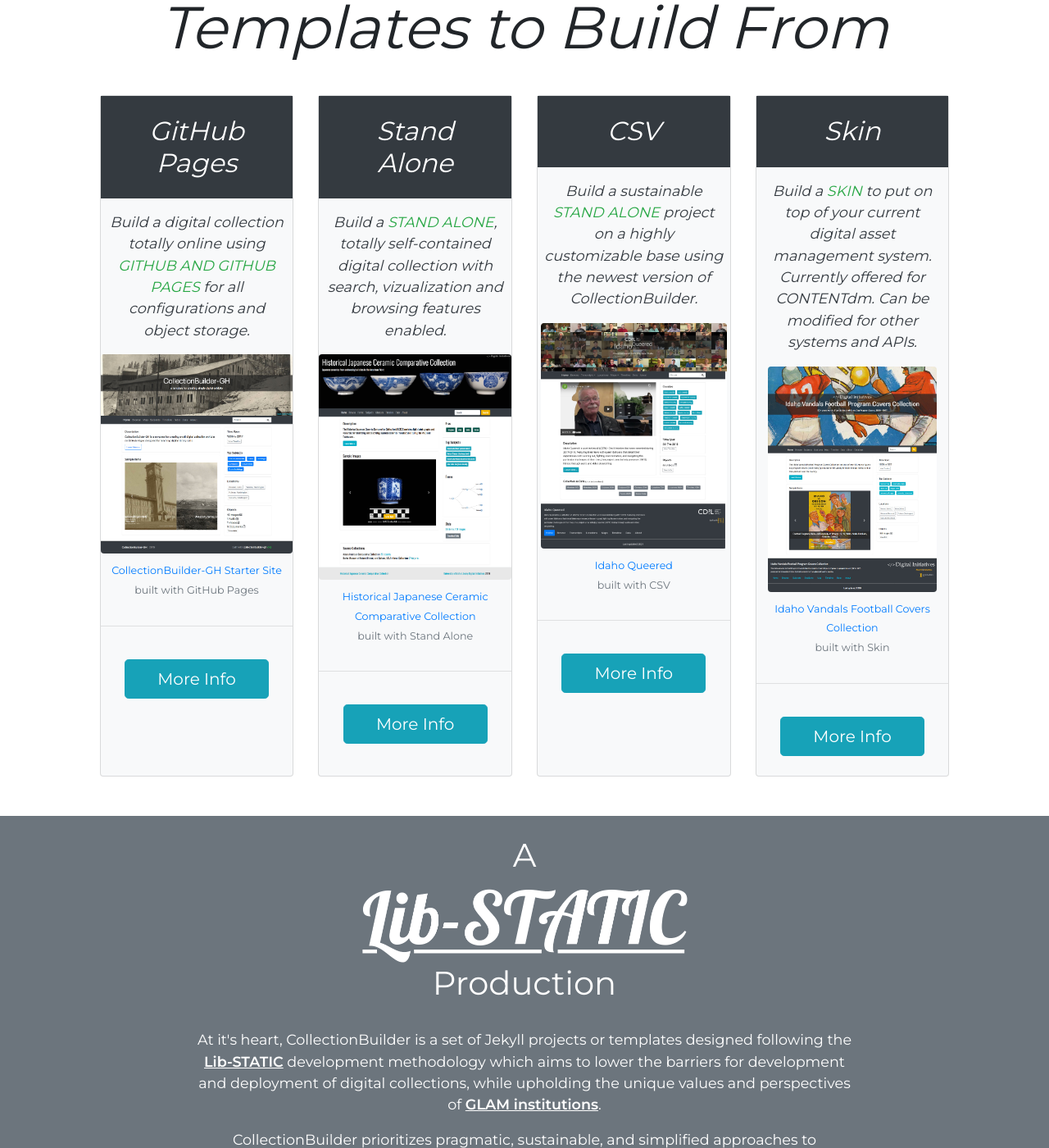
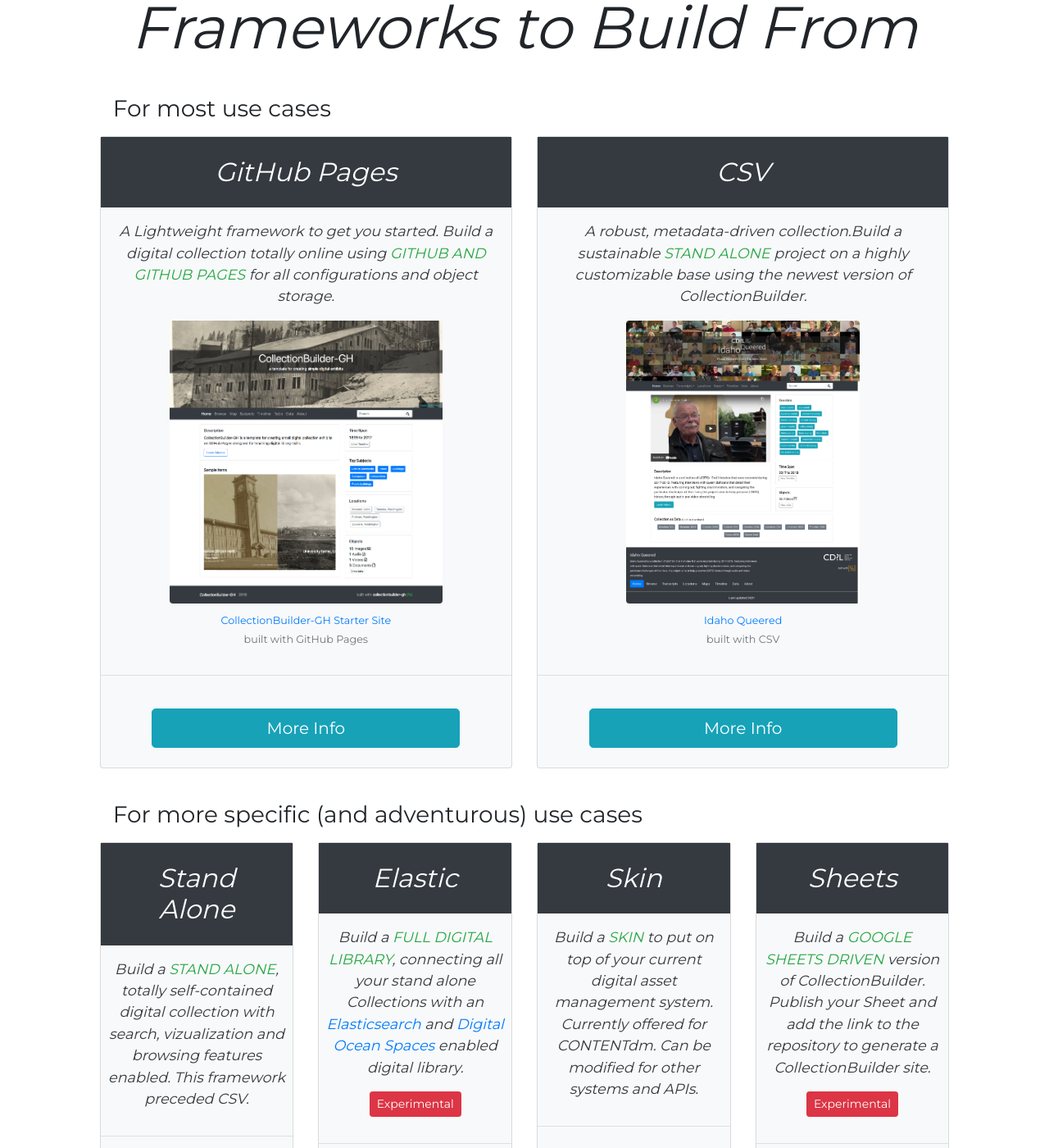
Before and after one commit to CollectionBuilder/collectionbuilder.github.io, a Jekyll site: the page built from index.html, in a window 1280 px wide and 1400 px high, scrolled down 1433 px. Shown: the whole window at 82% size. Built offline with Jekyll 4.4.1, drawn with Linux system fonts in a browser that asks for light colours; comment, search, counter and statistics services are not loaded; some of the changed text lies outside the part shown.

Commit message:
revised design

```diff
--- a/_data/types.csv
+++ b/_data/types.csv
@@ -1,6 +1,7 @@
-id,title,github,image,description,points,collection,coll-link,skin-type,demo,workshop
-gh,GitHub Pages,https://github.com/CollectionBuilder/collectionbuilder-gh,gh-base.jpg,"Build a digital collection totally online using <span class='text-success text-uppercase'>GitHub and GitHub Pages</span> for all configurations and object storage.","Classroom Projects;Serverless Omeka;Small Collections;Learning about Git, Static Web Technologies, web development and design",CollectionBuilder-GH Starter Site,https://collectionbuilder.github.io/collectionbuilder-gh/,,https://collectionbuilder.github.io/collectionbuilder-gh/,/dh2020/
-sa,Stand Alone,https://github.com/CollectionBuilder/collectionbuilder-sa,sa-hjccc.png,"Build a <span class='text-success text-uppercase'>Stand Alone</span>, totally self-contained digital collection with search, vizualization and browsing features enabled.","Self-contained collections or Small Digital Libraries;Taking Complete Control of Your Metadata, Objects, and Design; Deployed on any web server;Search powered by Lunr.js",Historical Japanese Ceramic Comparative Collection,https://www.lib.uidaho.edu/digital/hjccc/,
-csv,CSV,https://github.com/CollectionBuilder/collectionbuilder-csv,csv-queered.jpg,"Build a sustainable <span class='text-success text-uppercase'>Stand Alone</span> project on a highly customizable base using the newest version of CollectionBuilder.","Flexible object locations and representations;Designed for easier customization and creating new visualizations;Fully self-contained projects;Focus on metadata and curate items from anywhere",Idaho Queered,https://www.lib.uidaho.edu/queered/,,,
-es,Elastic,https://github.com/CollectionBuilder/collectionbuilder-sa_draft,,"Build a <span class='text-success text-uppercase'>Full Digital Library</span>, connecting all your stand alone Collections with an <a href='https://www.elastic.co/'>Elasticsearch</a> and <a href='https://www.digitalocean.com/products/spaces/'>Digital Ocean Spaces</a>  enabled digital library.","Full Digital Libraries with full-text and cross-collection searching;Jumping Ship from Proprietary Systems and Bloated Contracts;Taking Complete Control of Your Metadata, Objects, and Design",Historical Japanese Ceramic Comparative Collection,,es
-skins,Skin,https://github.com/CollectionBuilder/collectionbuilder-contentdm,skin-football.jpg,"Build a  <span class='text-success text-uppercase'>Skin</span> to put on top of your current digital asset management system. Currently offered for CONTENTdm. Can be modified for other systems and APIs.",Bringing the Most out of your current Digital Collections;Creating New Thematic Collections and Exhibits;Incorporating Non-Developers into the Building and Design Process,Idaho Vandals Football Covers Collection,https://www.lib.uidaho.edu/digital/footballcovers/,contentdm,https://collectionbuilder.github.io/collectionbuilder-contentdm/
+id,title,github,image,description,points,collection,coll-link,skin-type,demo,workshop,experimental
+gh,GitHub Pages,https://github.com/CollectionBuilder/collectionbuilder-gh,gh-base.jpg,"A Lightweight framework to get you started. Build a digital collection totally online using <span class='text-success text-uppercase'>GitHub and GitHub Pages</span> for all configurations and object storage.","Classroom Projects;Serverless Omeka;Small Collections;Learning about Git, Static Web Technologies, web development and design",CollectionBuilder-GH Starter Site,https://collectionbuilder.github.io/collectionbuilder-gh/,,https://collectionbuilder.github.io/collectionbuilder-gh/,/dh2020/
+sa,Stand Alone,https://github.com/CollectionBuilder/collectionbuilder-sa,sa-hjccc.png,"Build a <span class='text-success text-uppercase'>Stand Alone</span>, totally self-contained digital collection with search, vizualization and browsing features enabled. This framework preceded CSV.","Self-contained collections or Small Digital Libraries;Taking Complete Control of Your Metadata, Objects, and Design; Deployed on any web server;Search powered by Lunr.js",Historical Japanese Ceramic Comparative Collection,https://www.lib.uidaho.edu/digital/hjccc/,,,,
+csv,CSV,https://github.com/CollectionBuilder/collectionbuilder-csv,csv-queered.jpg,"A robust, metadata-driven collection.Build a sustainable <span class='text-success text-uppercase'>Stand Alone</span> project on a highly customizable base using the newest version of CollectionBuilder.","Flexible object locations and representations;Designed for easier customization and creating new visualizations;Fully self-contained projects;Focus on metadata and curate items from anywhere",Idaho Queered,https://www.lib.uidaho.edu/queered/,,,,
+es,Elastic,https://github.com/CollectionBuilder/collectionbuilder-sa_draft,,"Build a <span class='text-success text-uppercase'>Full Digital Library</span>, connecting all your stand alone Collections with an <a href='https://www.elastic.co/'>Elasticsearch</a> and <a href='https://www.digitalocean.com/products/spaces/'>Digital Ocean Spaces</a>  enabled digital library.","Full Digital Libraries with full-text and cross-collection searching;Jumping Ship from Proprietary Systems and Bloated Contracts;Taking Complete Control of Your Metadata, Objects, and Design",Historical Japanese Ceramic Comparative Collection,,es,,,true
+skins,Skin,https://github.com/CollectionBuilder/collectionbuilder-contentdm,skin-football.jpg,"Build a  <span class='text-success text-uppercase'>Skin</span> to put on top of your current digital asset management system. Currently offered for CONTENTdm. Can be modified for other systems and APIs.",Bringing the Most out of your current Digital Collections;Creating New Thematic Collections and Exhibits;Incorporating Non-Developers into the Building and Design Process,Idaho Vandals Football Covers Collection,https://www.lib.uidaho.edu/digital/footballcovers/,contentdm,https://collectionbuilder.github.io/collectionbuilder-contentdm/,
+sheets,Sheets,,,"Build a <span class='text-success text-uppercase'>Google Sheets driven</span> version of CollectionBuilder. Publish your Sheet and add the link to the repository to generate a CollectionBuilder site.",Great for records-only sites; Focus on the spreadsheet; Minimal repository work; Same great CollectionBuilder framework.,,,,,,true
--- a/_includes/header.html
+++ b/_includes/header.html
@@ -16,10 +16,15 @@
                     <li class="nav-item dropdown">
                         <a id="cb-types" class="nav-link text-white dropdown-toggle" data-toggle="dropdown" href="#" role="button" aria-haspopup="true" aria-expanded="false">Types</a>
                         <div class="dropdown-menu" aria-labelledby="cb-types">
+                            <p class="mb-0 mt-1">Primary</p>
                             <a class="dropdown-item" href="{{ '/gh/' | relative_url }}">GH - Github-Pages</a>
+                            <a class="dropdown-item" href="{{ '/csv/' | relative_url }}">CSV - Flexible Stand Alone</a>
+                            <div class="dropdown-divider"></div>
+                            <p class="mb-0 mt-1">Older</p>
+                            <a class="dropdown-item" href="{{ '/skins/' | relative_url }}">Skin - CONTENTdm</a>
                             <a class="dropdown-item" href="{{ '/sa/' | relative_url }}">SA - Stand Alone</a>
-                            <a class="dropdown-item" href="{{ '/skins/' | relative_url }}">Skin - CONTENTdm</a>
-                            <a class="dropdown-item" href="{{ '/csv/' | relative_url }}">CSV - Flexible Stand Alone</a>
+                            <div class="dropdown-divider"></div>
+                            <p class="my-0">In Development</p>
                             <a class="dropdown-item" href="{{ '/es/' | relative_url }}">ES - Elastic</a>
                         </div>
                     </li>
--- a/index.html
+++ b/index.html
@@ -22,7 +22,7 @@
     </div>
     <div class="col-md-6 col-12 mx-auto m-4">
         <h1 class="display-5 my-4">You do the Metadata.</h1>
-        <p class="h5">Step 1: Describe your images, documents, and other media in a CSV spreadsheet</p>
+        <p class="h5">Describe your images, documents, and other media in a CSV spreadsheet</p>
     </div>
     <br /><br /><br /><br />
 </div>
@@ -30,7 +30,7 @@
     <br /><br /><br /><br />
     <div class="col-md-6 px-5 col-12 mx-auto m-4">
         <h1 class="display-5 my-4">CollectionBuilder makes it <em>work</em>.</h1>
-        <p class="h5">Step 2: Save your CSV into the repository and let CollectionBuilder build your digital collection from your metadata.</p>
+        <p class="h5">Copy one of our GitHub repositories, replace the demo metadata with your own, and let CollectionBuilder build a digital collection from your metadata.</p>
         <p class="ml-4">Visualizations include:</p>
         <ul class="ml-4">
             <li>interactive (clustered) maps using <a href="https://leafletjs.com/" class="text-white font-weight-bold" target="_blank" rel="noopener">leaflet</a></li>
@@ -124,12 +124,13 @@
 </div>
 <div class="row my-4 ">
     <div class="col-12 my-4">
-        <h1 class="m-3 font-italic text-center display-3 ">Templates to Build From</h1>
+        <h1 class="m-3 font-italic text-center display-3 ">Frameworks to Build From</h1>
     </div>
     <div class="col-md-10 offset-md-1">
+        <h3 class="ml-3 mb-3">For most use cases</h3>
         <div class="card-deck ">
             {%for type in site.data.types%}
-            {% unless type.id == 'es' %}
+            {% if type.id == 'csv' or type.id == 'gh' %}
             <div class="card mb-4 bg-light text-dark">
                 <div class="card-heading">
                     <h2 class=" font-italic text-center display-5 bg-dark text-white p-4 mb-3 ">
@@ -140,7 +141,7 @@
                 <div class="row">
                     <div class="col-12 mx-auto text-center">
                         <figure class="figure mx-auto text-center">
-                            <img style="max-height:275px;" src="{{type.image | prepend: 'images/' }}" class="figure-img img-fluid rounded" alt="screenshot of {{ type.collection }}">
+                            <img style="max-height:345px;" src="{{type.image | prepend: 'images/' }}" class="figure-img img-fluid rounded" alt="screenshot of {{ type.collection }}">
                             <figcaption class="figure-caption"><small><a href="{{type.coll-link}}">{{type.collection}}</a><br> built with {{type.title}}</small></figcaption>
                         </figure>
 
@@ -148,6 +149,32 @@
                 </div>
 
                 <hr />
+                <div class="text-center">
+
+                    <a href="{{ type.id | prepend: '/' | relative_url}}" class="btn my-4 btn-lg btn-info col-9">More Info</a>
+
+                </div>
+            </div>
+            {% endif %}
+            {% endfor %}
+        </div>
+    </div>
+    <div class="col-md-10 offset-md-1">
+        <h3 class="ml-3 my-3">For more specific (and adventurous) use cases
+        </h3>
+        <div class="card-deck ">
+            {%for type in site.data.types%}
+            {% unless type.id == 'csv' or type.id == 'gh' %}
+            <div class="card mb-4 bg-light text-dark">
+                <div class="card-heading">
+                    <h2 class=" font-italic text-center display-5 bg-dark text-white p-4 mb-3 ">
+                        <a class="text-white" href="{%if type.skin-type%}{{ '/skins/' | relative_url}}{%else%}{{ type.id | prepend: '/' | append: '/' | relative_url}}{%endif%}">{{type.title | remove: "CollectionBuilder-"}}</a>
+                    </h2>
+                    <p class="my-3 text-center font-italic px-2">{{type.description}}</p>
+                    {% if type.experimental %}<p class="my-3 text-center px-2"><span class="btn btn-sm btn-danger">Experimental</span></p>{% endif %}
+                </div>
+                <hr />
+
                 <div class="text-center">
 
                     <a href="{{ type.id | prepend: '/' | relative_url}}" class="btn my-4 btn-lg btn-info col-9">More Info</a>
--- /dev/null
+++ b/pages/sheets.md
@@ -0,0 +1,6 @@
+---
+layout: type-page
+title: SHEETS - Google Sheets Connected CollectionBuilder
+permalink: /sheets
+type: sheets
+---
```
